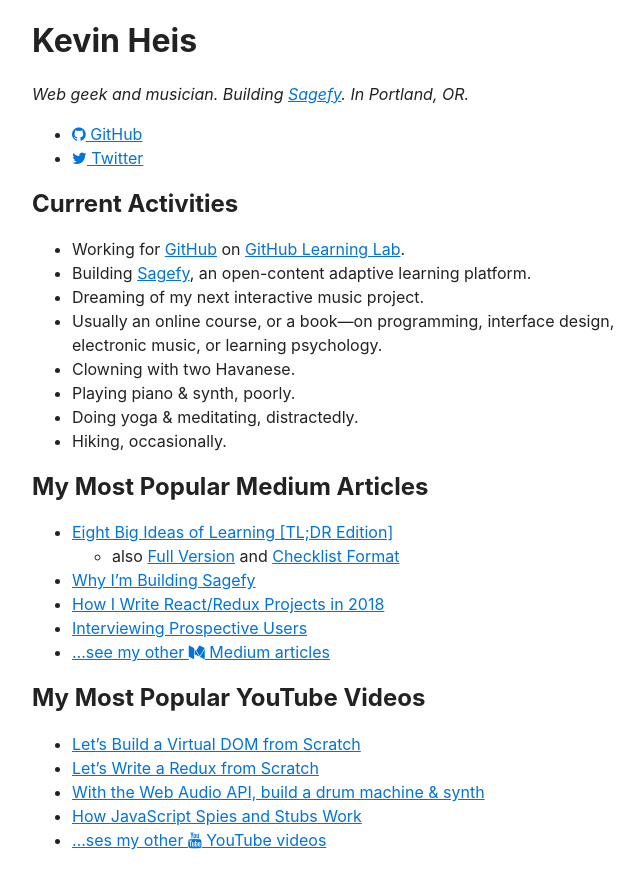
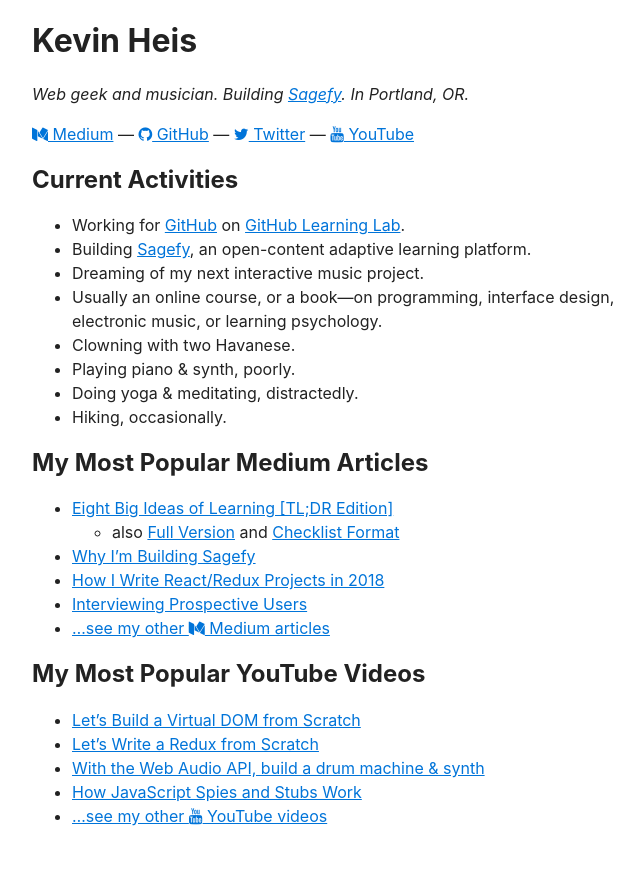
Before and after one commit to heiskr/heiskr.github.io, a Jekyll site: the page built from index.md, in a window 1280 px wide, cut to the strip 236-1120 px from the top of the page. Shown: the whole strip, without its empty margins (304-948 px from the left). Built offline with Jekyll 4.4.1, drawn with Linux system fonts in a browser that asks for light colours; nearby versions of some CDN libraries; after the commit the page ends 1096 px from its top, so only the background shows below that.

Commit message:
Update index.md

```diff
--- a/index.md
+++ b/index.md
@@ -7,10 +7,9 @@
 Kevin Heis
 ==========
 
-_Web geek and musician. Building [Sagefy](https://sagefy.org/). In Portland, OR._
+_Web geek and musician. Building [Sagefy][sagefy]. In Portland, OR._
 
-- [<i class="fa fa-github"></i> GitHub](https://github.com/heiskr)
-- [<i class="fa fa-twitter"></i> Twitter](https://twitter.com/heiskr)
+[<i class="fa fa-medium"></i> Medium][medium] — [<i class="fa fa-github"></i> GitHub][github] — [<i class="fa fa-twitter"></i> Twitter][twitter] — [<i class="fa fa-youtube"></i> YouTube][youtube]
 
 Current Activities
 ------------------
@@ -32,7 +31,7 @@
 - [Why I'm Building Sagefy](https://sgef.cc/story)
 - [How I Write React/Redux Projects in 2018](https://medium.com/@heiskr/eadb6a2c9ecb)
 - [Interviewing Prospective Users](https://medium.com/@heiskr/20845150dd9f)
-- [...see my other <i class="fa fa-medium"></i> Medium articles](https://medium.com/@heiskr)
+- [...see my other <i class="fa fa-medium"></i> Medium articles][medium]
 
 My Most Popular YouTube Videos
 ---------------------------
@@ -41,4 +40,10 @@
 - [Let's Write a Redux from Scratch](https://youtu.be/j9Z86CLg9YY)
 - [With the Web Audio API, build a drum machine & synth](https://youtu.be/NcU8OkhXbz4)
 - [How JavaScript Spies and Stubs Work](https://youtu.be/wUxmVL998FU)
-- [...ses my other <i class="fa fa-youtube"></i> YouTube videos](https://www.youtube.com/channel/UCyJoOeTGjdzPKfHX177JkBQ)
+- [...see my other <i class="fa fa-youtube"></i> YouTube videos][youtube]
+
+[sagefy]: https://sagefy.org
+[medium]: https://medium.com/@heiskr
+[github]: https://github.com/heiskr
+[twitter]: https://twitter.com/heiskr
+[youtube]: https://www.youtube.com/channel/UCyJoOeTGjdzPKfHX177JkBQ
```
